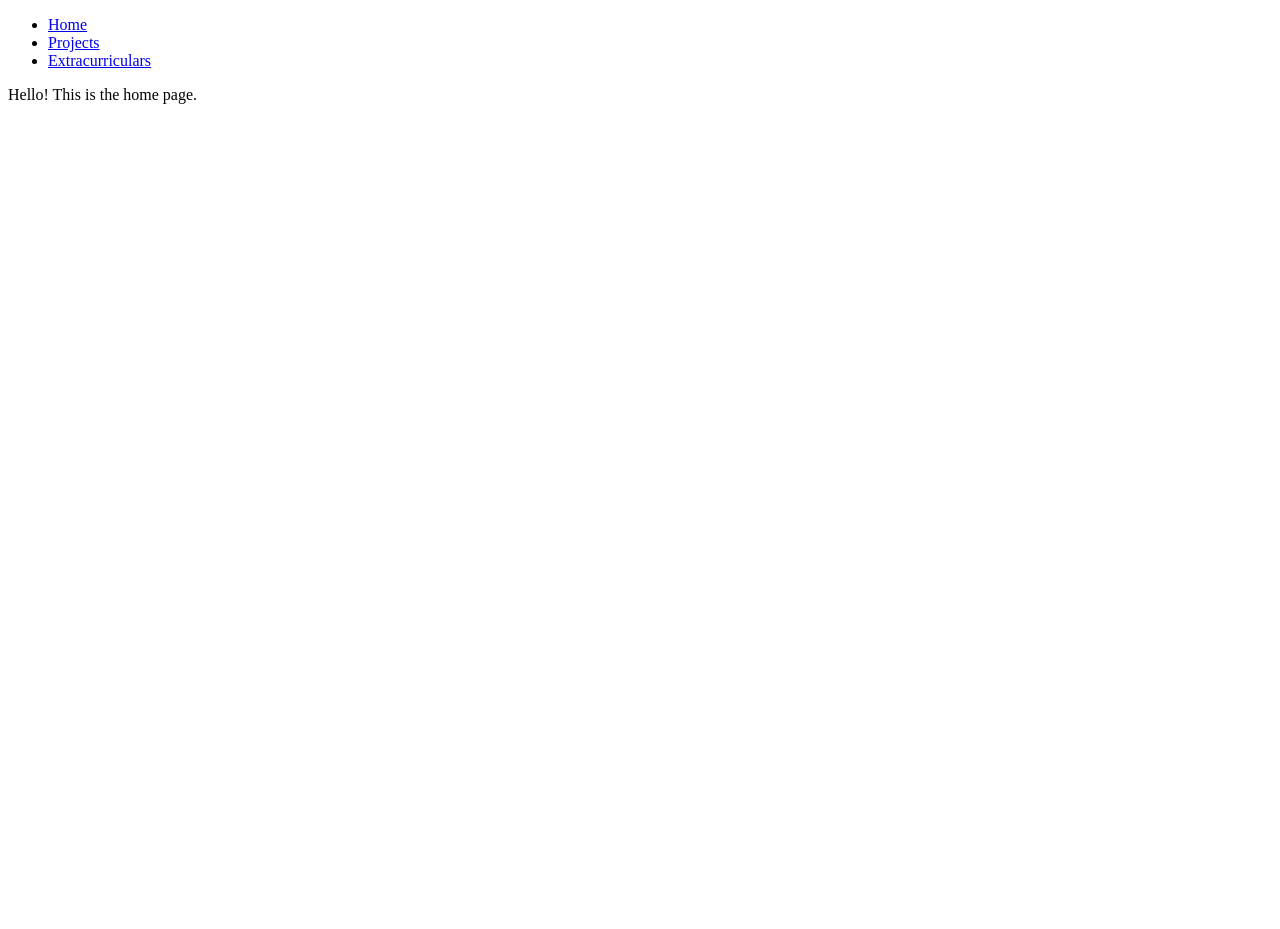
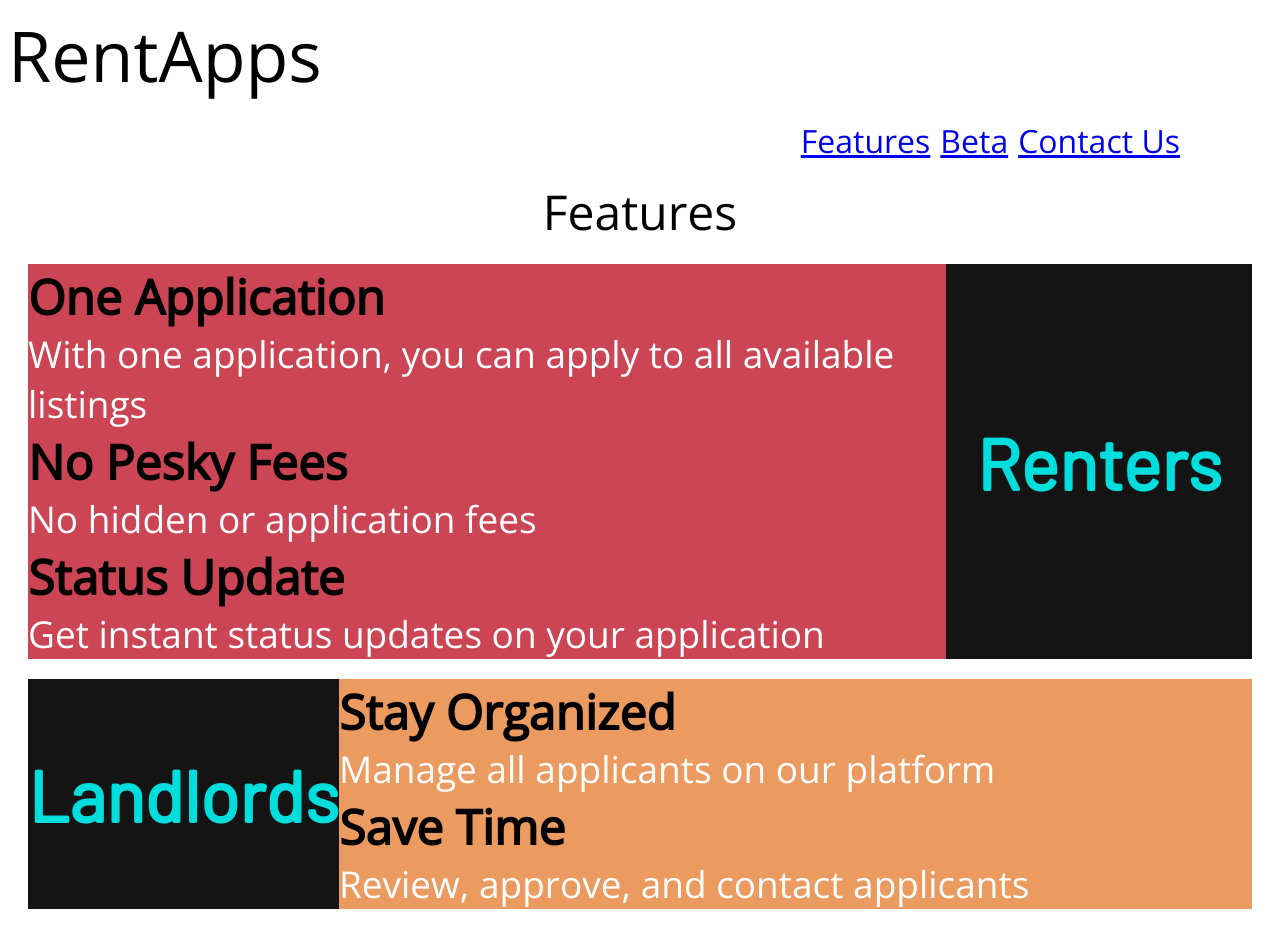
Before and after one commit to AmitShanbhoug/rentapps-promo, a React (Create React App) app: page / in a window 1280 px wide. Before the commit the page ends 800 px from the top, so only its background shows below. Built offline with nearby package versions, Linux system fonts and the light colour scheme; the HTML template or start-up script is replaced by a standard one.

Commit message:
Implemented Features page

```diff
--- a/package.json
+++ b/package.json
@@ -11,6 +11,7 @@
     "react-router": "^5.2.0",
     "react-router-dom": "^5.2.0",
     "react-scripts": "4.0.1",
+    "react-scroll": "^1.8.1",
     "web-vitals": "^0.2.4"
   },
   "scripts": {
--- a/public/index.html
+++ b/public/index.html
@@ -25,6 +25,10 @@
       Learn how to configure a non-root public URL by running `npm run build`.
     -->
     <title>React App</title>
+    <link rel="preconnect" href="https://fonts.gstatic.com">
+    <link href="https://fonts.googleapis.com/css2?family=Open+Sans&display=swap" rel="stylesheet">
+    <link rel="preconnect" href="https://fonts.gstatic.com">
+    <link href="https://fonts.googleapis.com/css2?family=Barlow&display=swap" rel="stylesheet">
   </head>
   <body>
     <noscript>You need to enable JavaScript to run this app.</noscript>
--- a/src/App.js
+++ b/src/App.js
@@ -1,7 +1,7 @@
 import React from 'react';
 import { BrowserRouter, Route } from 'react-router-dom';
 import Navbar from './Navbar';
-import Home from './Home';
+import Features from './Features';
 import Projects from './Projects';
 
 function App() {
@@ -9,7 +9,7 @@ function App() {
     <div>
       <BrowserRouter>
         <Navbar />
-        <Route exact path="/" component={Home} />
+        <Route exact path="/" component={Features} />
         <Route path="/projects" component={Projects} />
       </BrowserRouter>
     </div>
--- /dev/null
+++ b/src/Features.css
@@ -0,0 +1,68 @@
+.features-title {
+    font-family: Open Sans;
+    font-style: normal;
+    font-weight: normal;
+    font-size: 48px;
+    line-height: 65px;
+
+    text-align: center;
+
+    color: #000000;
+}
+
+.features-container {
+    display: flex;
+    margin: 20px;
+}
+
+.features-description-red {
+    background: #CC4555;
+    flex-direction: row;
+    flex: 3;
+}
+
+.features-description-orange {
+    background: #EB9A60;
+    flex-direction: row;
+    flex: 3;
+}
+
+.features-renters {
+    display: flex;
+    background: rgba(0, 0, 0, 0.92);
+    flex-direction: row;
+    flex: 1;
+}
+
+.features-renters-title {
+    font-family: Barlow;
+    font-style: normal;
+    font-weight: bold;
+    font-size: 72px;
+    line-height: 86px;
+
+    color: #00DDDD;
+    margin: auto;
+}
+
+.features-subtitle {
+    font-family: Open Sans;
+    font-style: normal;
+    font-weight: bold;
+    font-size: 48px;
+    line-height: 65px;
+
+    color: #000000;
+    margin: auto;
+}
+
+.features-subtext {
+    font-family: Open Sans;
+    font-style: normal;
+    font-weight: normal;
+    font-size: 37px;
+    line-height: 50px;
+
+    color: #FFFFFF;
+    margin: auto;
+}
--- /dev/null
+++ b/src/Features.js
@@ -0,0 +1,61 @@
+import React from 'react'
+import "./Features.css"
+
+function Features() {
+    return (
+        <div>
+            <div className="features-title">Features</div>
+
+            <div className="features-container">
+                <div className="features-description-red">
+                    <div className="features-subtitle">One Application</div>
+
+                    <div className="features-subtext">
+                        With one application, you can apply to all available listings
+                    </div>
+
+                    <div className="features-subtitle">No Pesky Fees</div>
+
+                    <div className="features-subtext">
+                        No hidden or application fees
+                    </div>
+
+                    <div className="features-subtitle">Status Update</div>
+
+                    <div className="features-subtext">
+                        Get instant status updates on your application
+                    </div>
+                </div>
+
+                <div className="features-renters">
+                    <div className="features-renters-title">
+                        Renters
+                    </div>
+                </div>
+            </div>
+
+            <div className="features-container">
+                <div className="features-renters">
+                    <div className="features-renters-title">
+                        Landlords
+                    </div>
+                </div>
+                <div className="features-description-orange">
+                    <div className="features-subtitle">Stay Organized</div>
+
+                    <div className="features-subtext">
+                        Manage all applicants on our platform
+                    </div>
+
+                    <div className="features-subtitle">Save Time</div>
+
+                    <div className="features-subtext">
+                        Review, approve, and contact applicants
+                    </div>
+                </div>
+            </div>
+        </div>
+    )
+}
+
+export default Features
--- a/src/Home.js
+++ /dev/null
@@ -1,11 +0,0 @@
-import React from 'react'
-
-function Home() {
-    return (
-        <div>
-            Hello! This is the home page.
-        </div>
-    )
-}
-
-export default Home
--- a/src/NavItems.js
+++ b/src/NavItems.js
@@ -1,17 +1,17 @@
 export const NavItems = [
     {
-        title: "Home",
+        title: "Features",
         url: "/",
         cName: "nav-links",
     },
     {
-        title: "Projects",
-        url: "/projects",
+        title: "Beta",
+        url: "/beta",
         cName: "nav-links",
     },
     {
-        title: "Extracurriculars",
-        url: "/awardsandcertificates",
+        title: "Contact Us",
+        url: "/contactUs",
         cName: "nav-links",
     },
 ]
--- /dev/null
+++ b/src/Navbar.css
@@ -0,0 +1,31 @@
+.nav-menu {
+    display: grid;
+    grid-template-columns: repeat(5,auto);
+    grid-gap: 10px;
+    list-style: none;
+    text-align: center;
+    width: 90vw;
+    justify-content: end;
+    margin-right: 20rem; /*Changed margin-right from 2rem*/
+    cursor: pointer;
+}
+
+.nav-title {
+    font-family: Open Sans;
+    font-style: normal;
+    font-weight: normal;
+    font-size: 70px;
+    line-height: 95px;
+
+    color: #000000;
+}
+
+.nav-links {
+    font-family: Open Sans;
+    font-style: normal;
+    font-weight: normal;
+    font-size: 32px;
+    line-height: 44px;
+
+    color: #000000;
+}
--- a/src/Navbar.js
+++ b/src/Navbar.js
@@ -1,14 +1,17 @@
 import React from 'react'
+import './Navbar.css'
 import { Link } from 'react-router-dom'
 import {NavItems} from './NavItems'
+import {Link as ScrollLink} from "react-scroll"
 
 function Navbar() {
     return (
         <nav>
-            <ul>
+            <div className="nav-title">RentApps</div>
+            <ul className='nav-menu'>
                 {NavItems.map((item,index) => {
                     return (
-                        <li>
+                        <li className={item.cName}>
                             <Link to={item.url}>{item.title}</Link>
                             <div></div>
                         </li>
```
Also changed, not shown: 2 other files (tests, documents, lock files or other folders).
